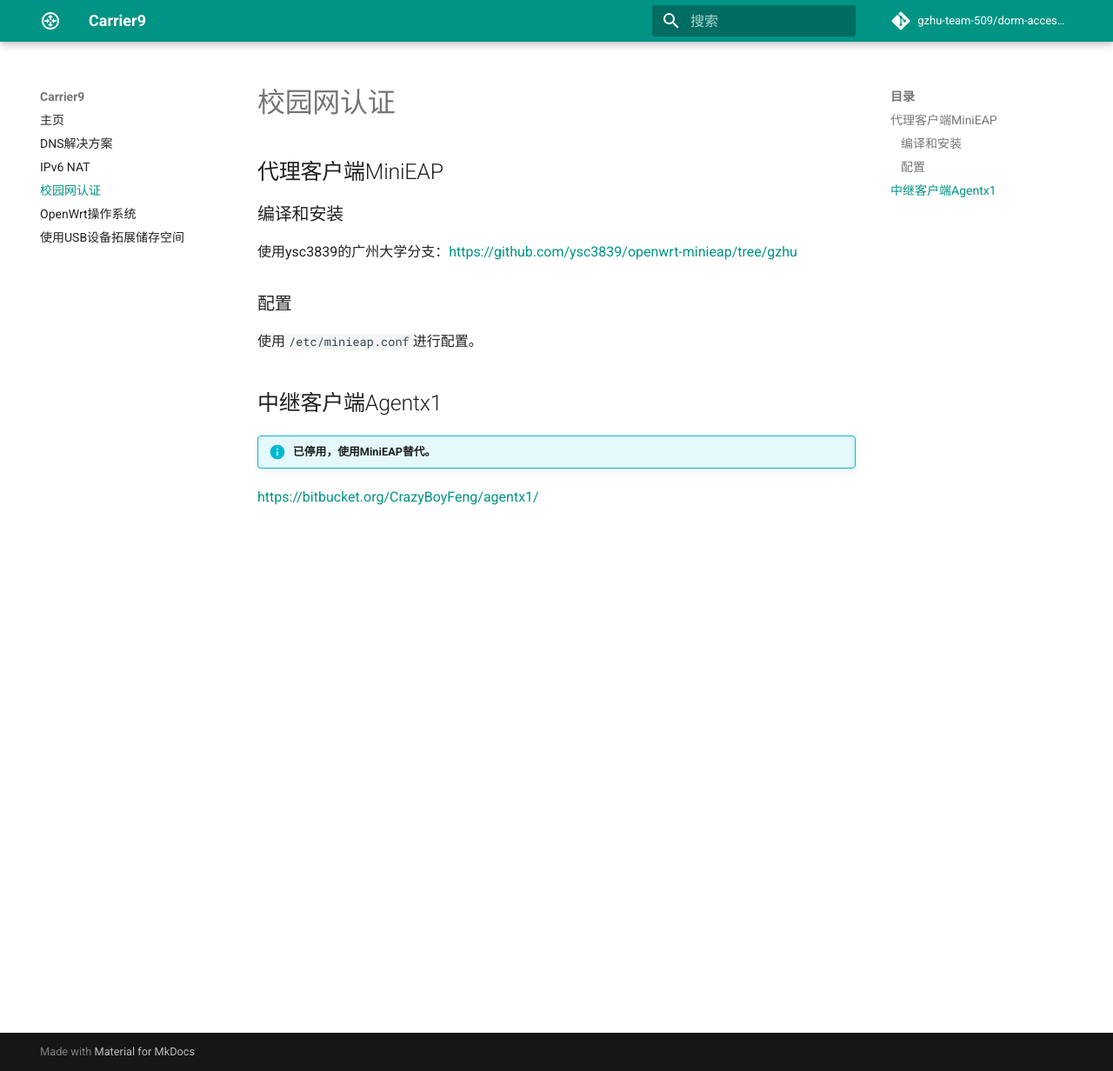
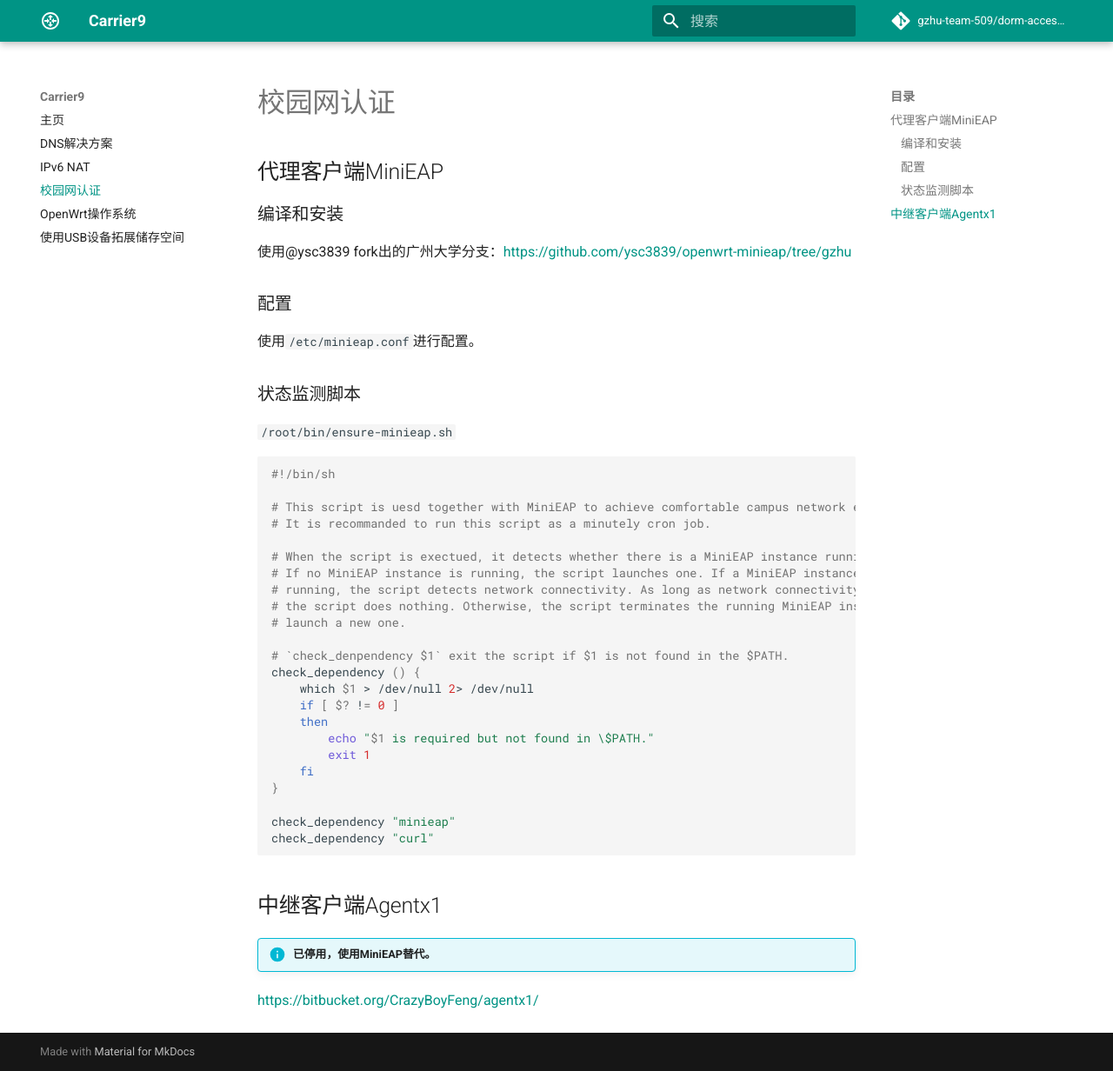
Before and after one commit to gzhu-team-509/Carrier9-info, an MkDocs documentation site: the page built from docs/MiniEAP.md, in a window 1280 px wide and 1232 px high. Shown: the whole window at 87% size. Built offline with MkDocs 1.6.1 and Material for MkDocs 9.7.7, drawn with Linux system fonts in a browser that asks for light colours; comment, search, counter and statistics services are not loaded.

Commit message:
添加状态监测脚本框架

````diff
--- a/docs/MiniEAP.md
+++ b/docs/MiniEAP.md
@@ -4,11 +4,41 @@
 
 ### 编译和安装
 
-使用ysc3839的广州大学分支：<https://github.com/ysc3839/openwrt-minieap/tree/gzhu>
+使用@ysc3839 fork出的广州大学分支：<https://github.com/ysc3839/openwrt-minieap/tree/gzhu>
 
 ### 配置
 
 使用`/etc/minieap.conf`进行配置。
+
+### 状态监测脚本
+
+`/root/bin/ensure-minieap.sh`
+
+```sh
+#!/bin/sh
+
+# This script is uesd together with MiniEAP to achieve comfortable campus network experience.
+# It is recommanded to run this script as a minutely cron job.
+
+# When the script is exectued, it detects whether there is a MiniEAP instance running.
+# If no MiniEAP instance is running, the script launches one. If a MiniEAP instance is already
+# running, the script detects network connectivity. As long as network connectivity is good,
+# the script does nothing. Otherwise, the script terminates the running MiniEAP instance and
+# launch a new one.
+
+# `check_denpendency $1` exit the script if $1 is not found in the $PATH.
+check_dependency () {
+    which $1 > /dev/null 2> /dev/null
+    if [ $? != 0 ]
+    then
+        echo "$1 is required but not found in \$PATH."
+        exit 1
+    fi
+}
+
+check_dependency "minieap"
+check_dependency "curl"
+```
 
 ## 中继客户端Agentx1
 
````
